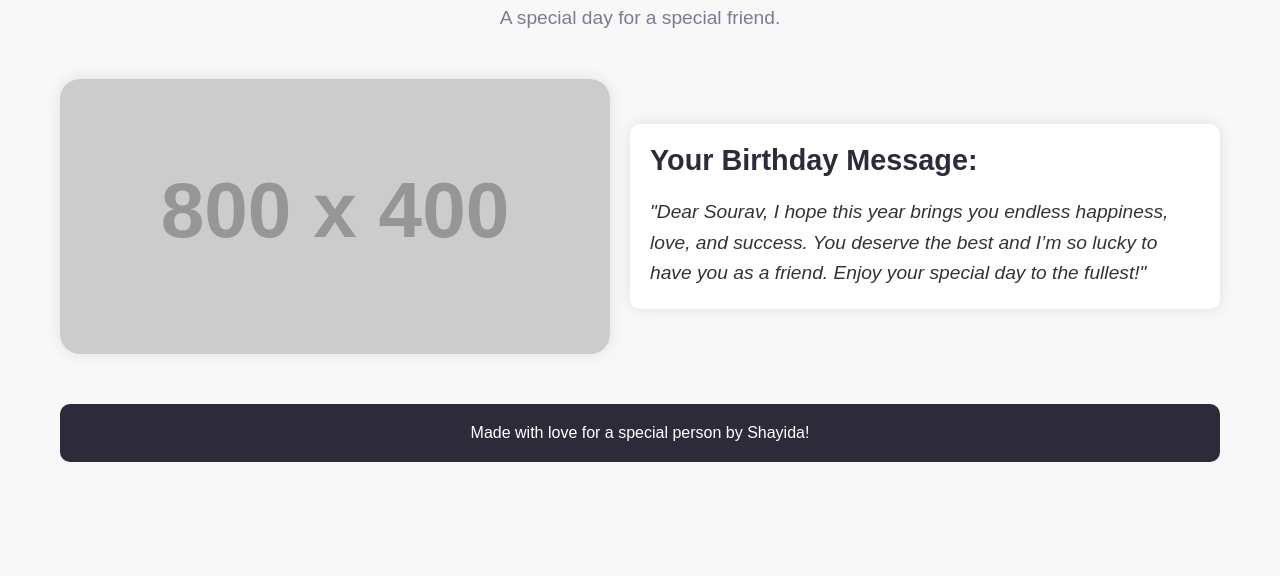
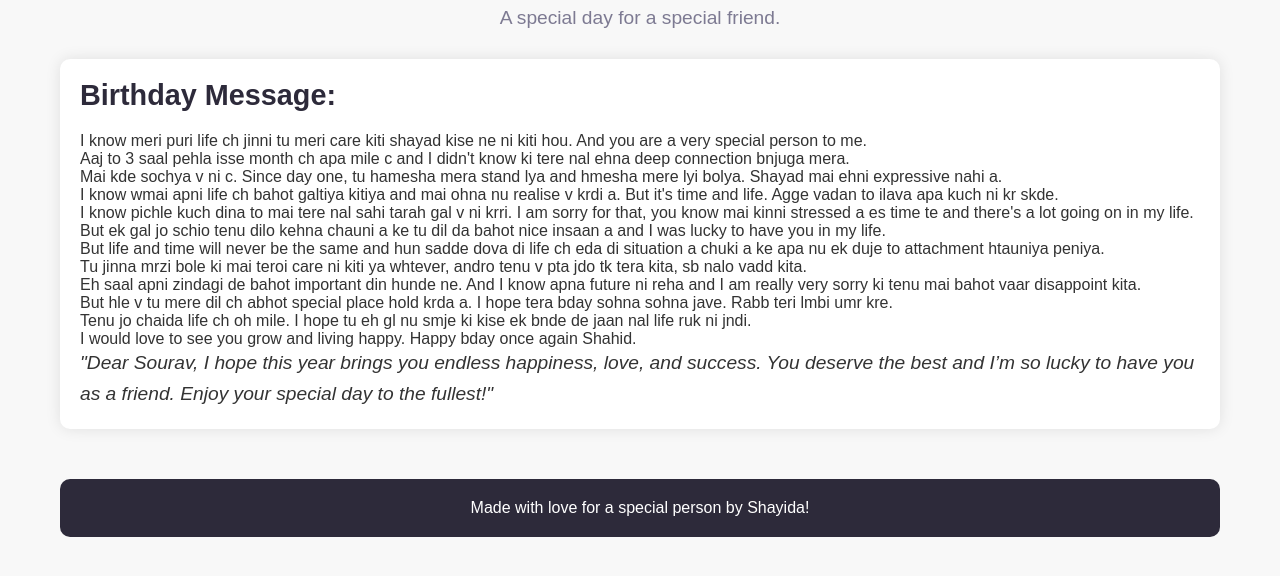
Before and after one commit to sana-sharma-1807/HappyBdaySS, a plain HTML site: page index.html in a window 1280 px wide. Shown: the part 78-654 px from the top of the page. Drawn offline with Linux system fonts and the light colour scheme; placeholder pictures from the web are drawn by us.

Commit message:
Update index.html

```diff
--- a/index.html
+++ b/index.html
@@ -3,7 +3,7 @@
 <head>
     <meta charset="UTF-8">
     <meta name="viewport" content="width=device-width, initial-scale=1.0">
-    <title>Happy Birthday [Friend's Name]</title>
+    <title>Happy Birthday Sourav</title>
     <link rel="stylesheet" href="styles.css">
 </head>
 <body>
@@ -12,13 +12,20 @@
             <h1 class="main-heading">Happy 23rd Birthday, Sourav!</h1>
             <div class="sub-heading">A special day for a special friend.</div>
         </header>
-
-        <section class="main-content">
-            <div class="image-section">
-                <img src="https://via.placeholder.com/800x400" alt="Birthday Image" class="birthday-image">
-            </div>
             <div class="message-section">
-                <h2>Your Birthday Message:</h2>
+                <h2> Birthday Message:</h2>
+                <p>I know meri puri life ch jinni tu meri care kiti shayad kise ne ni kiti hou. And you are a very special person to me.</p>
+            <p>Aaj to 3 saal pehla isse month ch apa mile c and I didn't know ki tere nal ehna deep connection bnjuga mera.</p>
+            <p>Mai kde sochya v ni c. Since day one, tu hamesha mera stand lya and hmesha mere lyi bolya. Shayad mai ehni expressive nahi a.</p>
+            <p>I know wmai apni life ch bahot galtiya kitiya and mai ohna nu realise v krdi a. But it's time and life. Agge vadan to ilava apa kuch ni kr skde.</p>
+            <p>I know pichle kuch dina to mai tere nal sahi tarah gal v ni krri. I am sorry for that, you know mai kinni stressed a es time te and there's a lot going on in my life.</p>
+            <p>But ek gal jo schio tenu dilo kehna chauni a ke tu dil da bahot nice insaan a and I was lucky to have you in my life.</p>
+            <p>But life and time will never be the same and hun sadde dova di life ch eda di situation a chuki a ke apa nu ek duje to attachment htauniya peniya.</p>
+            <p>Tu jinna mrzi bole ki mai teroi care ni kiti ya whtever, andro tenu v pta jdo tk tera kita, sb nalo vadd kita.</p>
+            <p>Eh saal apni zindagi de bahot important din hunde ne. And I know apna future ni reha and I am really very sorry ki tenu mai bahot vaar disappoint kita.</p>
+            <p>But hle v tu mere dil ch abhot special place hold krda a. I hope tera bday sohna sohna jave. Rabb teri lmbi umr kre.</p>
+            <p>Tenu jo chaida life ch oh mile. I hope tu eh gl nu smje ki kise ek bnde de jaan nal life ruk ni jndi.</p>
+            <p>I would love to see you grow and living happy. Happy bday once again Shahid.</p>
                 <p class="message-placeholder">
                     <!-- Write your personal birthday wish here -->
                     "Dear Sourav, I hope this year brings you endless happiness, love, and success. You deserve the best and I’m so lucky to have you as a friend. Enjoy your special day to the fullest!"
```
